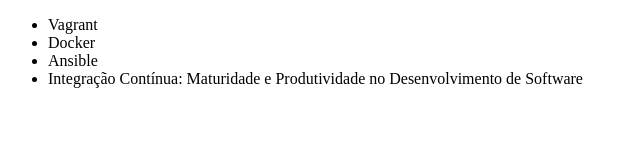
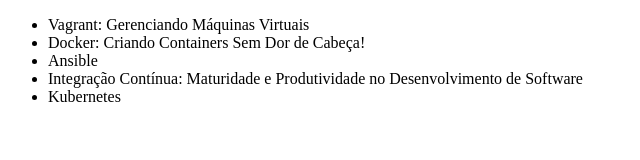
Before and after one commit to FeGodoi/Aula_Alura_Git, a plain HTML site: page index.html in a window 1280 px wide. Shown: the whole page, without its empty margins (0-640 px from the left). Drawn offline with Linux system fonts and the light colour scheme.

Commit message:
Add files via upload

```diff
--- a/index.html
+++ b/index.html
@@ -2,14 +2,15 @@
 <html lang="en">
 <head>
 	<meta charset="UTF-8">
-	<title>CURSOS DA ALURA</title>
+	<title>Lista de Cursos de DevOps da Alura! =D</title>
 </head>
 <body>
 	<ul>
-		<li>Vagrant</li>
-		<li>Docker</li>
+		<li>Vagrant: Gerenciando Máquinas Virtuais</li>
+		<li>Docker: Criando Containers Sem Dor de Cabeça!</li>
 		<li>Ansible</li>
 		<li>Integração Contínua: Maturidade e Produtividade no Desenvolvimento de Software</li>
+		<li>Kubernetes</li>
 	</ul>
 </body>
 </html>
```
